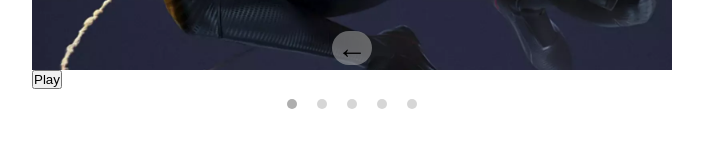
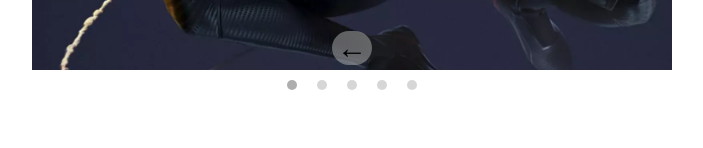
Before and after one commit to Frah01/js-carousel-autoplay, a plain HTML site: page index.html in a window 1280 px wide. Shown: the part 530-678 px from the top of the page, without its empty margins (288-991 px from the left). Drawn offline with Linux system fonts and the light colour scheme.

Commit message:
Esercizio completo codice pulito

```diff
--- a/index.html
+++ b/index.html
@@ -16,7 +16,6 @@
                     </div> -->
                 </div>
                 <!--Pulsanti di navigazione prec e succ del carosello immagini-->
-                <button id="auto-play" >Play</button>
                 <div class="arrow prev">&larr;</div>
                 <div class="arrow next">&rarr;</div>
                 <div class="circles-container">
```
